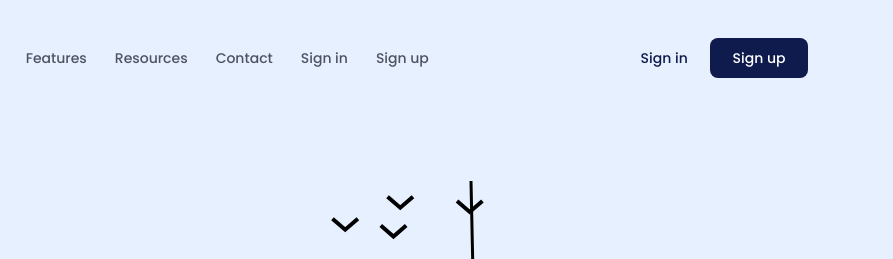
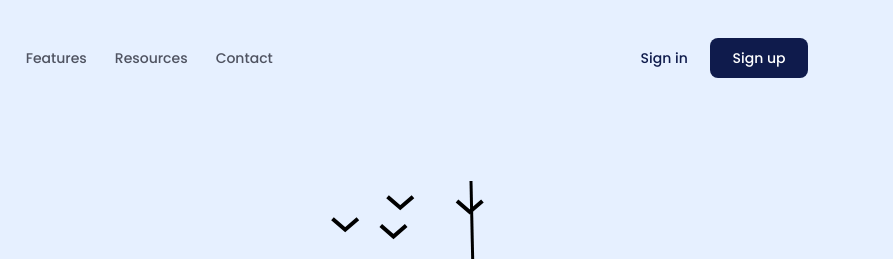
Before and after one commit to DoTienThanh325/html-css_01, a plain HTML site: page index.html in a window 1280 px wide. Shown: the top 259 px of the page, 387-1280 px from the left. Drawn offline with Linux system fonts and the light colour scheme.

Commit message:
commit 2

```diff
--- a/index.html
+++ b/index.html
@@ -66,10 +66,6 @@
                     <li><a href="#features">Features</a></li>
                     <li><a href="#resources">Resources</a></li>
                     <li><a href="#contact">Contact</a></li>
-                    <li class="show-on-mobile separate">
-                        <a href="#!">Sign in</a>
-                    </li>
-                    <li class="show-on-mobile"><a href="#!">Sign up</a></li>
                 </ul>
 
                 <!-- Action -->
```
